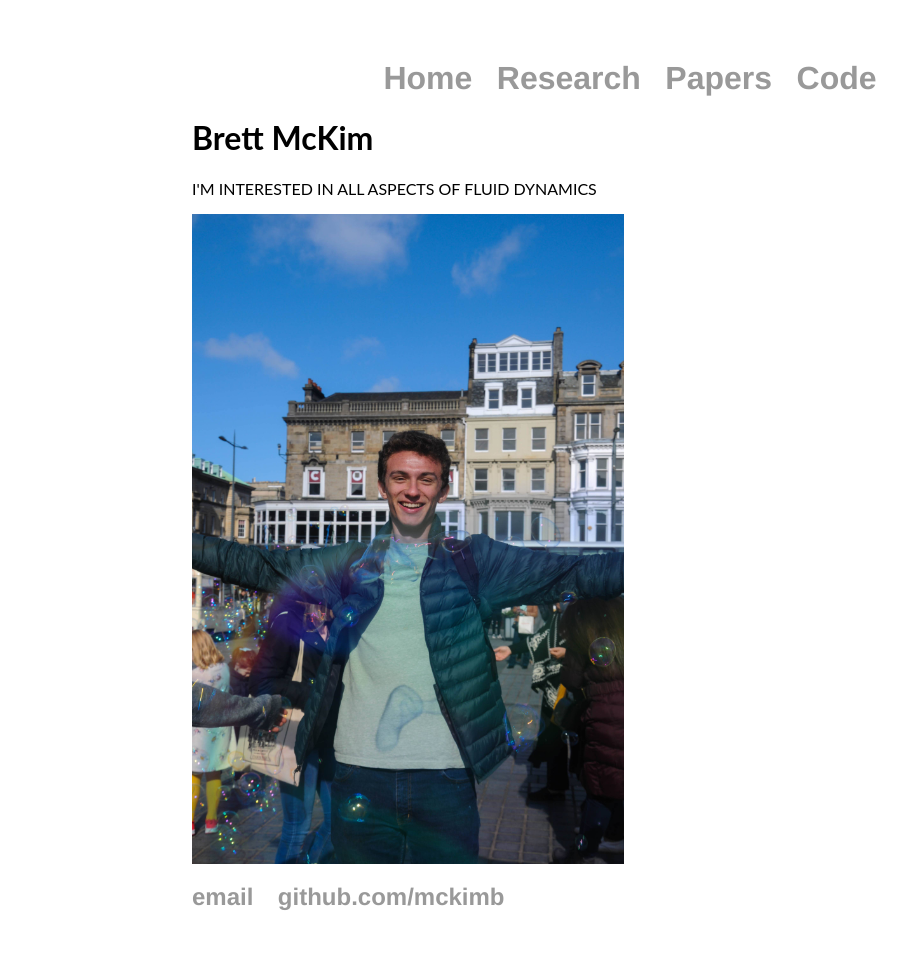
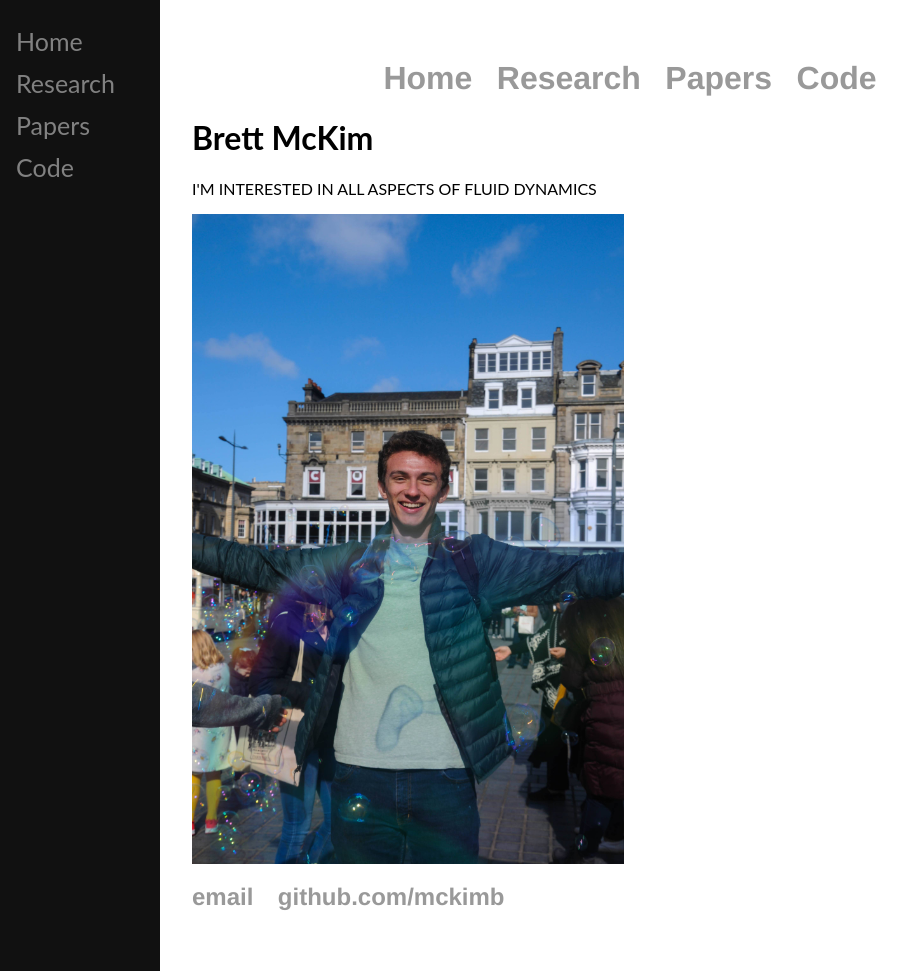
Before and after one commit to mckimb/mckimb.github.io, a Jekyll site: the page built from index.html, in a window 1280 px wide and 971 px high. Shown: the whole window, without its empty margins (0-922 px from the left). Built offline with Jekyll 4.4.1, drawn with Linux system fonts in a browser that asks for light colours.

Commit message:
Update default.html
Add sidebar to all pages

```diff
--- a/_layouts/default.html
+++ b/_layouts/default.html
@@ -8,6 +8,13 @@
 			<link rel="stylesheet" type="text/css" href="/css/main.css">
 		</head>
 		<body>
+			<div class="sidenav">
+  				<a href="/">Home</a>
+  				<a href="/research">Research</a>
+  				<a href="/papers">Papers</a>
+  				<a href="/code">Code</a>
+			</div>
+
 			<nav>
 	    		<ul>
 				<center><li><font size="6"><a href="/">Home</a></font></li>
```
